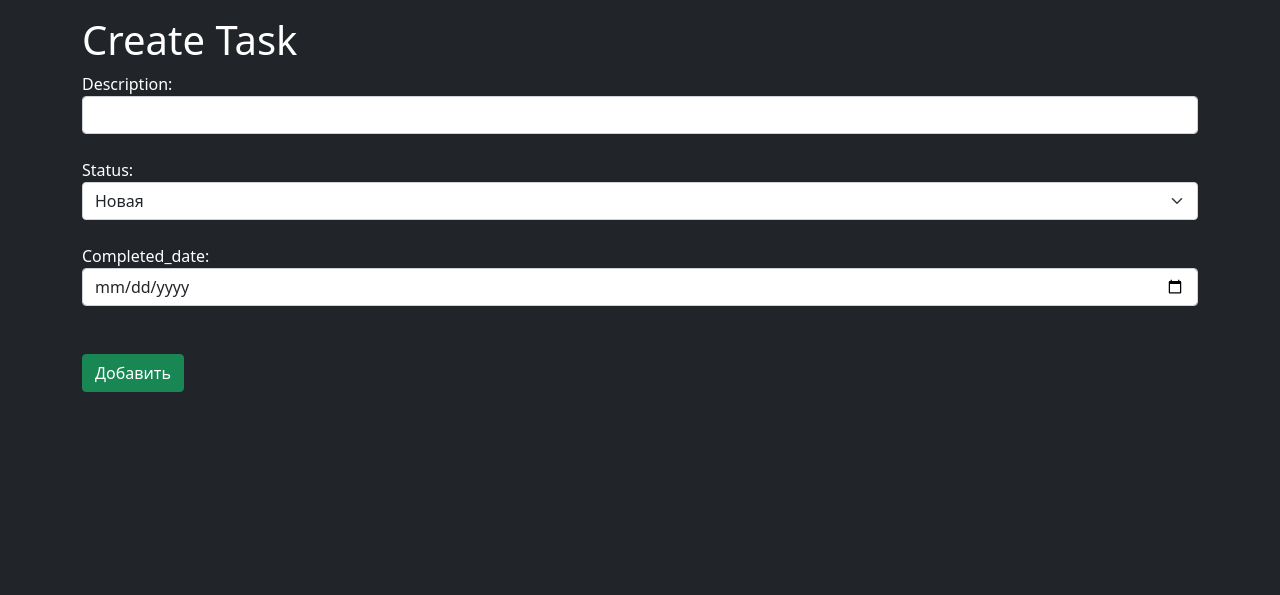
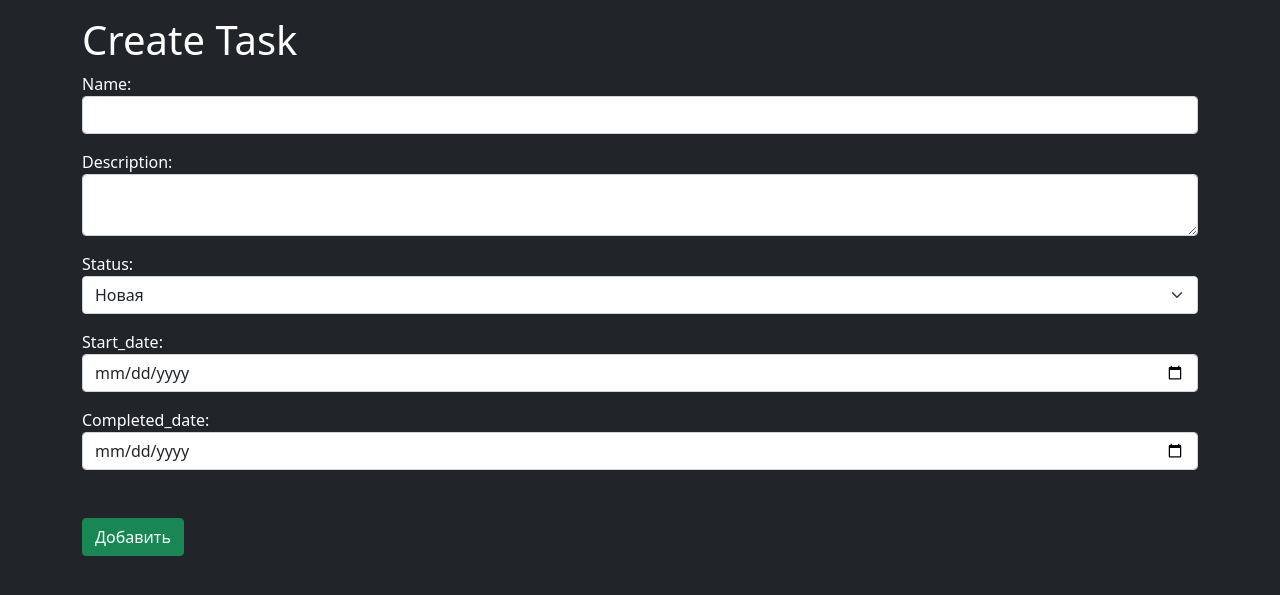
Before and after one commit to MGzyzz/to_do_list, a Django app: page /task/add in a window 1280 px wide. Shown: the part 56-651 px from the top of the page. Run offline with Django 3.2, Linux system fonts and the light colour scheme; some libraries are stand-ins or nearby versions.

Commit message:
Homework_44 made a change to the task_create.file to improve the design

```diff
--- a/To_do_list/templates/task_create.html
+++ b/To_do_list/templates/task_create.html
@@ -1,21 +1,22 @@
 {% extends 'base.html' %}
 {% load static %}
 {% block content %}
-
 <div>
 <h1>Create Task</h1>
 <form action="/task/add" method="post">
     {% csrf_token %}
+    <label>Name:</label>
+    <input type="text" name="name" class="form-control mb-3" required>
     <label>Description: </label>
-    <input type="text" name="description" class="form-control" required>
-    <br>
+    <textarea name="description" class="form-control mb-3"></textarea>
     <label>Status:</label><br/>
-    <select id="status" name="status" class="form-select" required>
+    <select id="status" name="status" class="form-select mb-3" required>
         {% for value, display_name in status_choices %}
             <option value="{{ value }}">{{ display_name }}</option>
         {% endfor %}
-    </select><br/>
-
+    </select>
+    <label>Start_date:</label>
+    <input type="date" name="start_date" class="form-control mb-3">
     <label>Completed_date:</label><br/>
     <input type="date" name="completion_date" class="form-control" required><br/>
     <br/>
```
